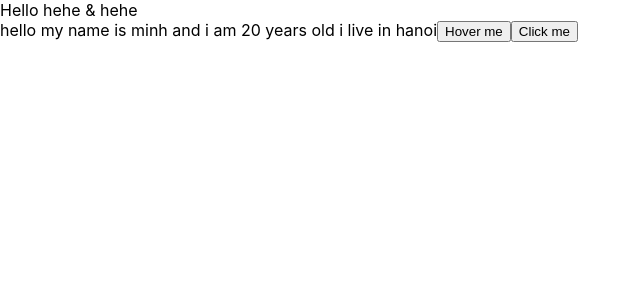
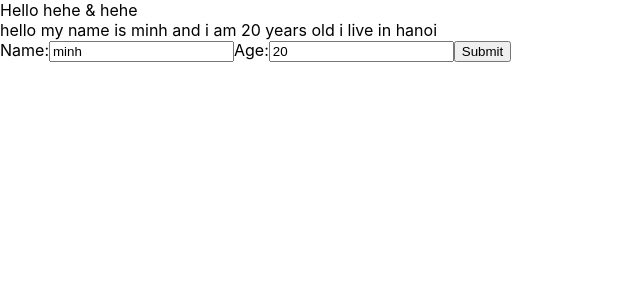
Before and after one commit to minh041104/react-app, a React (Create React App) app: page / in a window 1280 px wide. Shown: the top 300 px of the page, without its empty margins (0-640 px from the left). Built offline with nearby package versions, Linux system fonts and the light colour scheme.

Commit message:
test userinfo

```diff
--- a/src/components/MyComponent.js
+++ b/src/components/MyComponent.js
@@ -1,32 +1,12 @@
 // function component
 import React from "react";
+import UserInfo from "./UserInfo";
 // class component
 class MyComponent extends React.Component {
-
-    state = {
-        name: "minh",
-        address: "hanoi",
-        age: 20
-    }
-
-    handleClick = (event) => {
-        console.log(`My age is ${this.state.age}`);
-        this.setState({
-            age: this.state.age + 1
-        })
-    }
-
-    handleOnMouseOver = (event) => {
-        console.log(event.pageX);
-    }
-
     render() {
         return (
         <div>
-            hello my name is {this.state.name} and i am {this.state.age} years old
-            i live in {this.state.address}
-            <button onMouseOver = {this.handleOnMouseOver}>Hover me</button>
-            <button onClick = {(event) => this.handleClick(event)}>Click me</button>
+            <UserInfo/>
         </div>
         )
     }
--- /dev/null
+++ b/src/components/UserInfo.js
@@ -0,0 +1,54 @@
+import React from 'react';
+
+class UserInfo extends React.Component {
+    state = {
+        name: "minh",
+        address: "hanoi",
+        age: 20
+    }
+
+    handleOnChangeInput = (event) => {
+        this.setState({
+            name: event.target.value
+        })
+    }
+
+    handleOnChangeAge = (event) => {
+        this.setState({
+            age: event.target.value
+        })
+    }
+
+    handleOnSubmit = (event) => {
+        event.preventDefault();
+        console.log(this.state);
+    }
+
+    render() {
+        return (
+            <div>
+                    hello my name is {this.state.name} and i am {this.state.age} years old
+                i live in {this.state.address}
+                <form onSubmit={(event) => this.handleOnSubmit(event)}>
+                    <label>
+                        Name:
+                    </label>
+                    <input
+                        value={this.state.name}
+                        type="text"
+                        onChange={(event) => this.handleOnChangeInput(event)}/>
+                    <label>
+                        Age:
+                    </label>
+                    <input
+                        value={this.state.age}
+                        type="text"
+                        onChange={(event) => this.handleOnChangeAge(event)}/>
+                    <button>Submit</button>
+                </form>
+            </div>
+        )
+    }
+}
+
+export default UserInfo;
```
